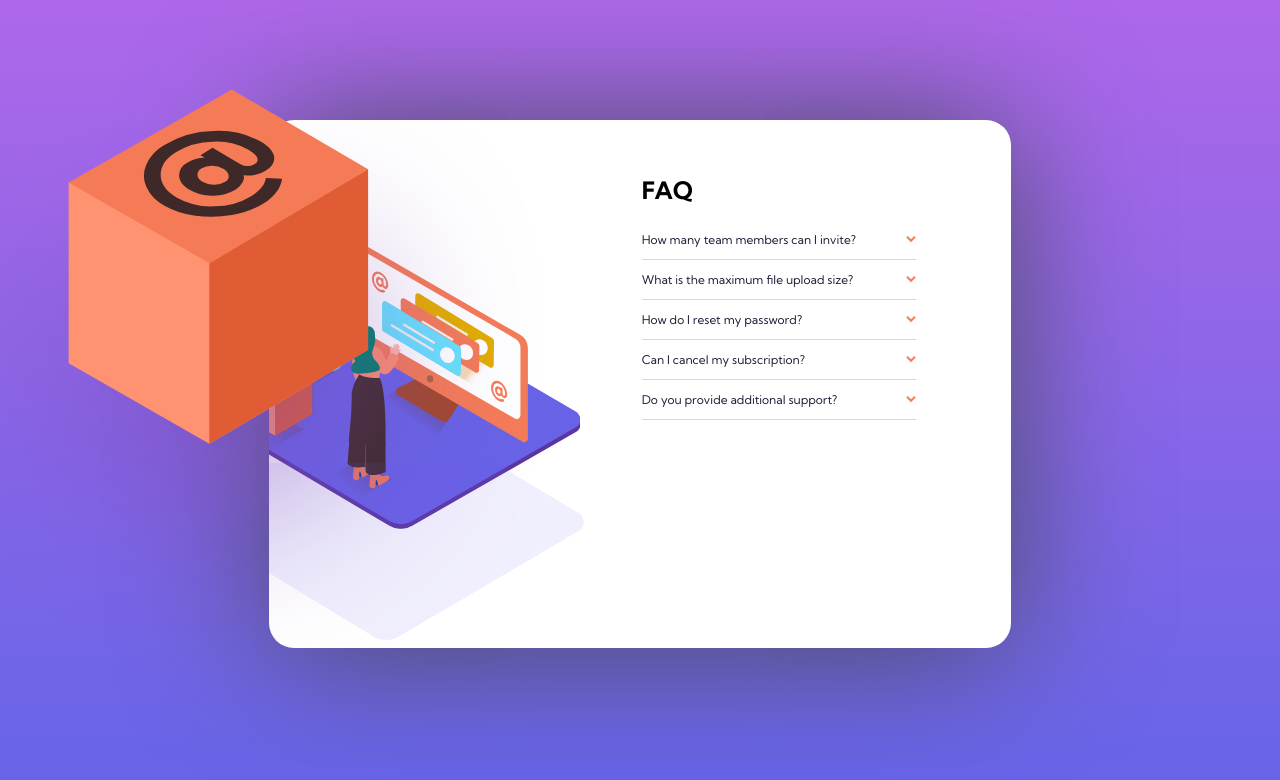
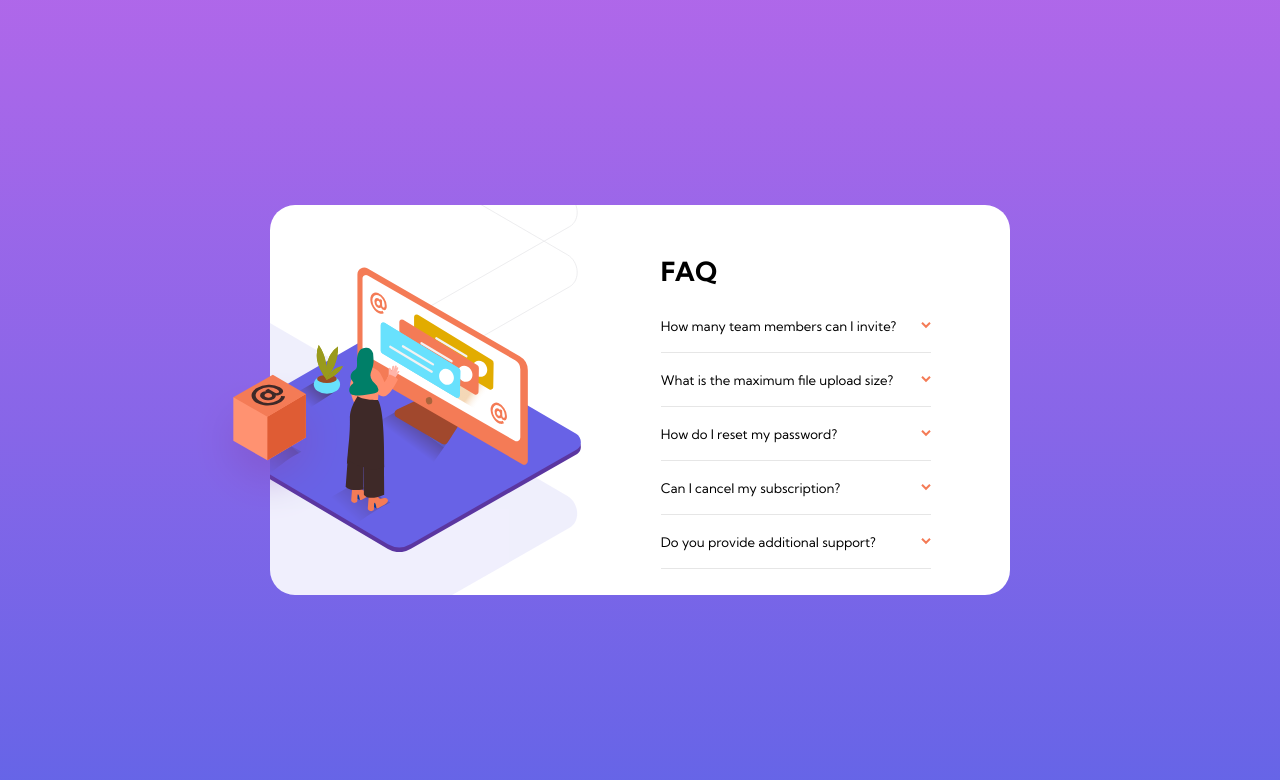
Before and after one commit to DawidMTX/FAQ-accordion-card-with-JS, a plain HTML site: page index.html in a window 1280 px wide. Drawn offline with Linux system fonts and the light colour scheme.

Commit message:
change style.css file

```diff
--- a/index.html
+++ b/index.html
@@ -1,91 +1,89 @@
 <!DOCTYPE html>
 <html lang="en">
+
 <head>
   <meta charset="UTF-8">
-  <meta name="viewport" content="width=device-width, initial-scale=1.0"> <!-- displays site properly based on user's device -->
+  <meta name="viewport" content="width=device-width, initial-scale=1.0">
+  <!-- displays site properly based on user's device -->
   <link rel="stylesheet" href="style.css">
   <link rel="icon" type="image/png" sizes="32x32" href="./images/favicon-32x32.png">
 
   <title>Frontend Mentor | FAQ Accordion Card</title>
 
 </head>
+
 <body>
+  <main>
     <img src="images/illustration-box-desktop.svg" alt="box" class="box">
-<main>
+    <section>
 
-  <section class="images">
+    <div class="image">
+      <img src="images/illustration-woman-online-mobile.svg" alt="mobile image" class="mobileImg">
+      <img src="images/illustration-woman-online-desktop.svg" alt="desktom image" class="desktopImg">
+      <img src="images/bg-pattern-mobile.svg" alt="mobile background" class="mobileBg" >
+      <img src="images/bg-pattern-desktop.svg" alt=" desktop background" class="desktopBg">
 
-
-   <img src="images/illustration-woman-online-mobile.svg" alt="picture mobile" id="img1">
-
-    <img src="images/bg-pattern-mobile.svg" alt="shadow">
-
-  </section>
-  <section class="content">
+    </div>
+  <div class="content">
     <h2 class="faq">FAQ</h2>
-    <div>
-        <h1> How many team members can I invite?
-          <div class="icon"></div>
-        </h1>
+    <div class="text">
+    <div class="faq1">
+      <h1> How many team members can I invite?</h1>
+      <div class="arrow"></div>
       <p>You can invite up to 2 additional users on the Free plan. There is no limit on
         team members for the Premium plan.</p>
       <div class="border"></div>
     </div>
-    <div>
-      <h1> What is the maximum file upload size?
-          <div class="icon"></div>
-        </h1>
+    <div class="faq2">
+      <h1> What is the maximum file upload size?</h1>
+      <div class="arrow"></div>
       <p>No more than 2GB. All files in your account must fit your
-          allotted storage space.
-        </p>
+        allotted storage space.</p>
       <div class="border"></div>
     </div>
-    <div>
-        <h1> How do I reset my password?<div class="icon"></div></h1>
+    <div class="faq3">
+      <h1> How do I reset my password?</h1>
+      <div class="arrow"></div>
       <p>Click “Forgot password” from the login page or “Change password” from your profile page.
         A reset link will be emailed to you.</p>
       <div class="border"></div>
     </div>
-    <div>
-        <h1>Can I cancel my subscription?<div class="icon"></div></h1>
+    <div class="faq4">
+      <h1>Can I cancel my subscription?</h1>
+      <div class="arrow"></div>
       <p>Yes! Send us a message and we’ll process your request no questions asked.</p>
       <div class="border"></div>
     </div>
-    <div>
-       <h1>Do you provide additional support?<div class="icon"></div></h1>
+    <div class="faq5">
+      <h1>Do you provide additional support?</h1>
+      <div class="arrow"></div>
       <p> Chat and email support is available 24/7. Phone lines are open during normal business hours.</p>
       <div class="border"></div>
     </div>
+    </div>
+  </div>
+
 </section>
-<!-- </div> -->
 </main>
+
+
   <script>
 
     const btn = document.querySelectorAll('div h1');
-  const picture = ['images/illustration-woman-online-desktop.svg','images/illustration-woman-online-mobile.svg'];
 
-      btn.forEach(function(item){
-          item.addEventListener('click', function(){
+
+    btn.forEach(function (item) {
+      item.addEventListener('click', function () {
         item.classList.toggle('active');
         console.log(item)
 
       })
     })
-const pic = document.querySelector('#img1');
 
 
 
-function changePic(){
-
-  if (window.innerWidth > 600){
-
-    document.getElementById('img1').src = picture[0];
-  }
-    else {
-    document.getElementById('img1').src = picture[1];}
-}
-window.addEventListener('resize',changePic);
 
   </script>
 </body>
+
 </html>
--- a/style.css
+++ b/style.css
@@ -20,288 +20,187 @@
     box-sizing: border-box;
     font-size: 12px;
     font-family: var(--font);
-
 }
 
 body {
     background: linear-gradient(var(--soft-violet), var(--soft-blue));
-    height: 100vh;
-    width: 100%;
-    position: relative;
+    min-height: 100vh;
+    display: flex;
+    justify-content: center;
+    align-items: center;
 }
 
 main {
     position: relative;
+}
+
+section {
+    position: relative;
     display: flex;
     flex-direction: column;
-    top: 23vh;
-    width: 87vw;
-    margin: 0 auto;
     background-color: white;
+    width: 87.5vw;
     border-radius: 25px;
-    box-shadow: 0 3px 140px var(--very-dark-grayish-blue);
+    padding: 26px;
+    margin: 12rem auto;
+
 }
+.image{
+    height: 2rem;
 
-.box {
-    position: absolute;
-    width: 50px;
-    left: 20px;
-    top: 50%;
-    z-index: 3;
 }
-
-.images {
-    display: flex;
-    width: 100%;
-    height: 30%;
-    min-height: 105px;
-    margin: 0 auto;
-
-    top: -20%;
+.content {
+margin-top: 7rem;
 
 }
 
-img:nth-child(1) {
-    width: 72%;
+
+.mobileImg {
+    position: absolute;
+    top: -9rem;
+    left: 50%;
+    transform: translateX(-50%);
+    width: 19.9rem;
+
+}
+
+.mobileBg {
     position: absolute;
     top: 0;
     left: 50%;
-    transform: translate(-50%, -58%);
+    transform: translate(-50%);
+}
+.desktopImg,
+.desktopBg{
+    display: none;
 }
 
-img:nth-child(2) {
-    width: 72%;
-    position: absolute;
-    top: 0;
-    left: 50%;
-    transform: translate(-50%, 0);
-}
 
-.content {
-
-    padding: 25px;
-    height: 70%;
-
+h1 {
+    margin-top: 1.6rem;
+    font-size: 1.1rem;
+    font-weight: 400;
 }
 
 .faq {
+
+    font-weight: 700;
+    font-size: 2.6rem;
     text-align: center;
-    font-size: 2.5rem;
-    padding-top: 5px;
-    padding-bottom: 15px;
+    margin-bottom: 2.5rem;
+}
+
+p{
+    display: none;
+
+}
+.border{
+    border-bottom: 1px solid gray;
+    margin-top: 1.5rem;
+    opacity: 0.2;
+}
+.faq1,
+.faq2,
+.faq3,
+.faq4,
+.faq5{
+
+    position: relative;
+}
+.arrow{
+    background-image: url(images/icon-arrow-down.svg);
+    background-repeat: no-repeat;
+    width: 10px;
+    height: 10px;
+    position: absolute;
+    right:0;
+    top: 0;
+    margin-top:4px;
+    transition: .1s linear;
+}
+.box{
+    display: none;
 }
 
 
-div h1 {
-    position: relative;
-    font-weight: 400;
-    font-size: 1.1rem;
-    color: var(--very-dark-desaturated);
-    margin: 17px 0;
-
-}
-
-div .icon {
-    position: absolute;
-    background-image: url(images/icon-arrow-down.svg);
-    background-repeat: no-repeat;
-    background-position: right;
-
-    width: 100%;
-    height: 100%;
-    top: 0;
-    right: 0;
-
-}
-
-div h1.active div.icon {
-    transform: rotate(180deg);
-    background-position: left;
-    /* transition: .2s linear; */
-}
-
-div h1.active~p {
-    display: block;
-}
-
-div h1.active {
-    font-weight: 700;
-    cursor: pointer;
-}
-
-h1:hover {
-    font-weight: 700;
+h1:hover{
     cursor: pointer;
     color: var(--soft-red);
 }
-
-div p {
-    color: var(--very-dark-grayish-blue);
-    margin-top: 10px;
-    display: none;
-
+h1.active{
+    font-weight: 700;
+}
+h1.active~p{
+    display: block;
+    margin-top: 0.9rem;
+    margin-bottom: 1rem;
+    line-height: 18px;
+    width: 90%;
+    opacity: 0.5;
 }
 
-.border {
-    border-bottom: 1px solid var(--dark-grayish-blue);
-    opacity: 0.3;
-    margin-top: 10px;
-    margin-bottom: 10px;
+h1.active~.arrow{
+    transform: rotate(180deg);
+    transform-origin: center;
+    margin-top:2px;
 }
+/* .text{
+    width: 22rem;
+} */
 
+@media only screen and (min-width:800px){
+    section{
+        flex-direction: row;
+        width: 740px;
+        overflow: hidden;
+        margin: 5rem;
+    }
+    .image {
+        width: 45%;
+        height: 100%;
+        position: relative;
 
-@media only screen and (orientation: landscape) {
-
-    main {
-        flex-direction: row;
-        top: 5vh;
-
-    }
-
-    .images {
-        top: 50%;
-        height: 90vh;
-        width: 50%;
 
 
     }
-
-    img:nth-child(1) {
-        width: 45%;
-        position: absolute;
-        top: 50%;
-        left: 15%;
-
+    .mobileImg,
+    .mobileBg{
+        display: none;
     }
 
-    img:nth-child(2) {
-        width: 45%;
+    .desktopImg{
+        display: block;
         position: absolute;
-        top: 50%;
-        left: 15%;
-
+        left: -7.5rem;
+        top:3rem;
+        width: 121%;
+        z-index: 1;
     }
-
-    .content {
-        width: 50%;
-
+    .desktopBg{
+        display: block;
+        position: absolute;
+        width: 250%;
+        top: -21.5rem;
+        left: -41rem;
     }
-
-}
-
-@media screen and (min-width:500px) {
-    main {
-        flex-direction: column;
-        min-height: 60vh;
+    .box{
+        display: block;
+        position: absolute;
+        top: 19rem;
+        left: -1.5rem;
+        width: 18%;
+        z-index: 2;
     }
-
-    img:nth-child(1) {
-        width: 50%;
+    .content{
+        height: 100%;
+        padding-left: 4.6rem;
+        margin-top: 2rem;
     }
-
-    img:nth-child(2) {
-        width: 50%;
+    .text{
+        width: 22.5rem;
     }
-
-
-}
-
-@media screen and (min-width: 600px) {
-    main {
-        flex-direction: row;
-        top: 15vh;
-        overflow: hidden;
-    }
-
-    .images {
-        display: flex;
-        top: 50%;
-        height: 50vh;
-        width: 50%;
-
-
-    }
-
-    img:nth-child(1) {
-        width: 45%;
-        position: absolute;
-        top: 50%;
-        left: 15%;
-
-    }
-
-    img:nth-child(2) {
-        width: 45%;
-        position: absolute;
-        top: 50%;
-        left: 15%;
-
-    }
-
-    .content {
-        width: 50%;
-        margin: auto 0;
-
-    }
-
-    .faq {
+    .faq{
+        font-size: 2.2rem ;
         text-align: left;
-        font-size: 2rem;
-        padding-top: 0;
-        ;
-    }
-
-    div h1 {
-        font-size: 1rem;
-        margin: 12px 0;
-    }
-
-}
-
-@media screen and (min-width: 800px) {
-    main {
-        min-height: 66vh;
-        width: 58vw;
-        flex-direction: row;
-        top: 15vh;
-        overflow: hidden;
-
-    }
-
-    .faq {
-        text-align: left;
-        font-size: 2rem;
-        padding-top: 0;
-    }
-
-    div h1 {
-        font-size: 1rem;
-        margin: 12px 0;
-    }
-
-    .content {
-        width: 50%;
-        margin-top: 4%;
-        padding-left: 40px;
-        margin-right: 70px;
-    }
-
-    img:nth-child(1) {
-        width: 50%;
-        top: 55%;
-        left: 17%;
-
-    }
-
-    img:nth-child(2) {
-        width: 55%;
-        top: 65%;
-    }
-
-    .box {
-
-        top: 50%;
-        width: 50%;
-
     }
 }
```
Lines whose indentation alone changed are shown as unchanged.
